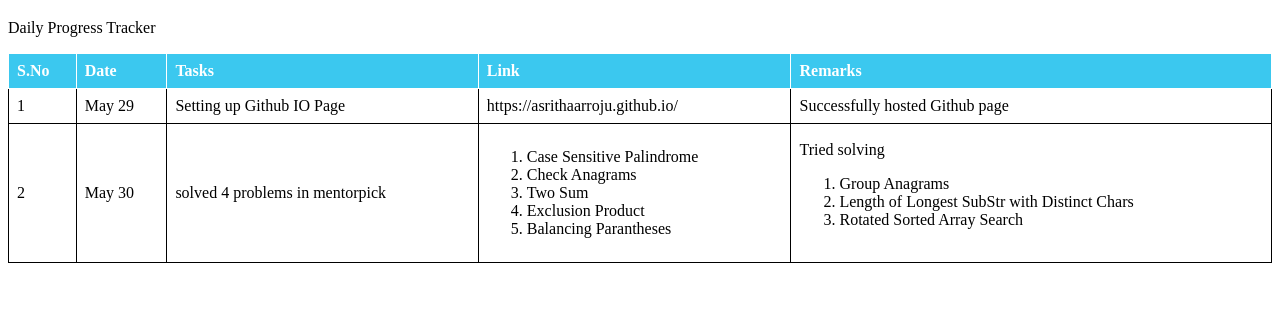
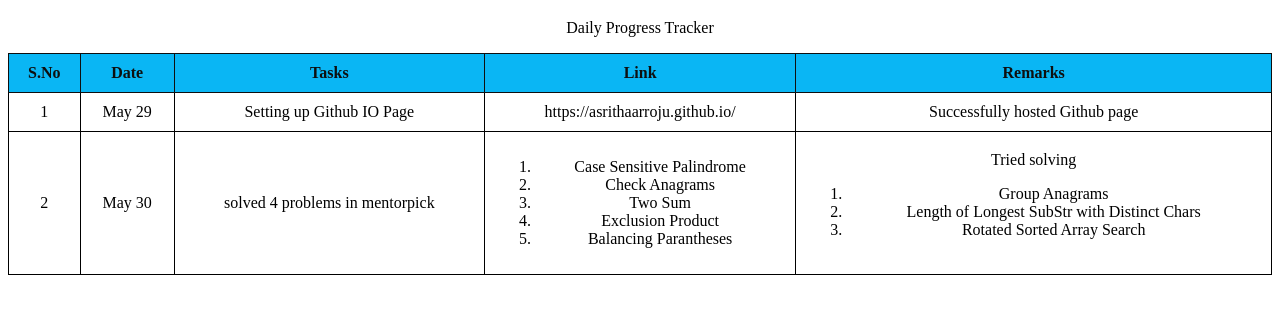
Before and after one commit to asrithaarroju/asrithaarroju.github.io, a plain HTML site: page index.html in a window 1280 px wide. Shown: the part 61-374 px from the top of the page. Drawn offline with Linux system fonts and the light colour scheme.

Commit message:
text color change

```diff
--- a/style.css
+++ b/style.css
@@ -1,8 +1,10 @@
-h2{
-    color:brown;
+h1{
+    color:rgb(0, 0, 0);
 
 }
-
+p{
+  text-align: center;
+}
   table {
     border-collapse: collapse;
     width: 100%;
@@ -11,13 +13,13 @@ h2{
     border: 1px solid;
   }
   th, td {
-    text-align: left;
-    padding: 8px;
+    text-align: center;
+    padding: 10px;
   }
 
   /* tr:nth-child(even){background-color: #f2f2f2} */
   th {
-    background-color: #3bc8ef;
-    color: white;
+    background-color: #0ab6f4;
+    color: rgb(14, 15, 15);
   }
   tr:hover {background-color: rgb(236, 252, 157);}
```
